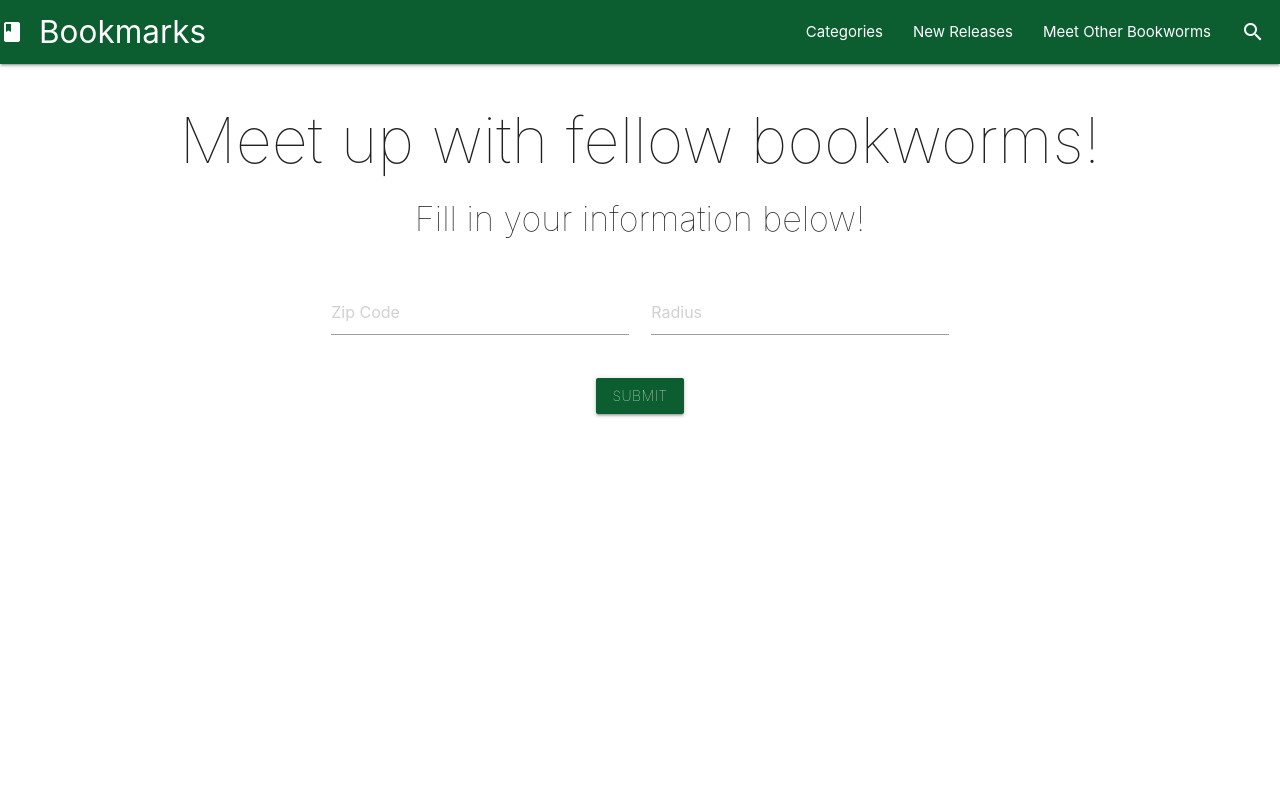
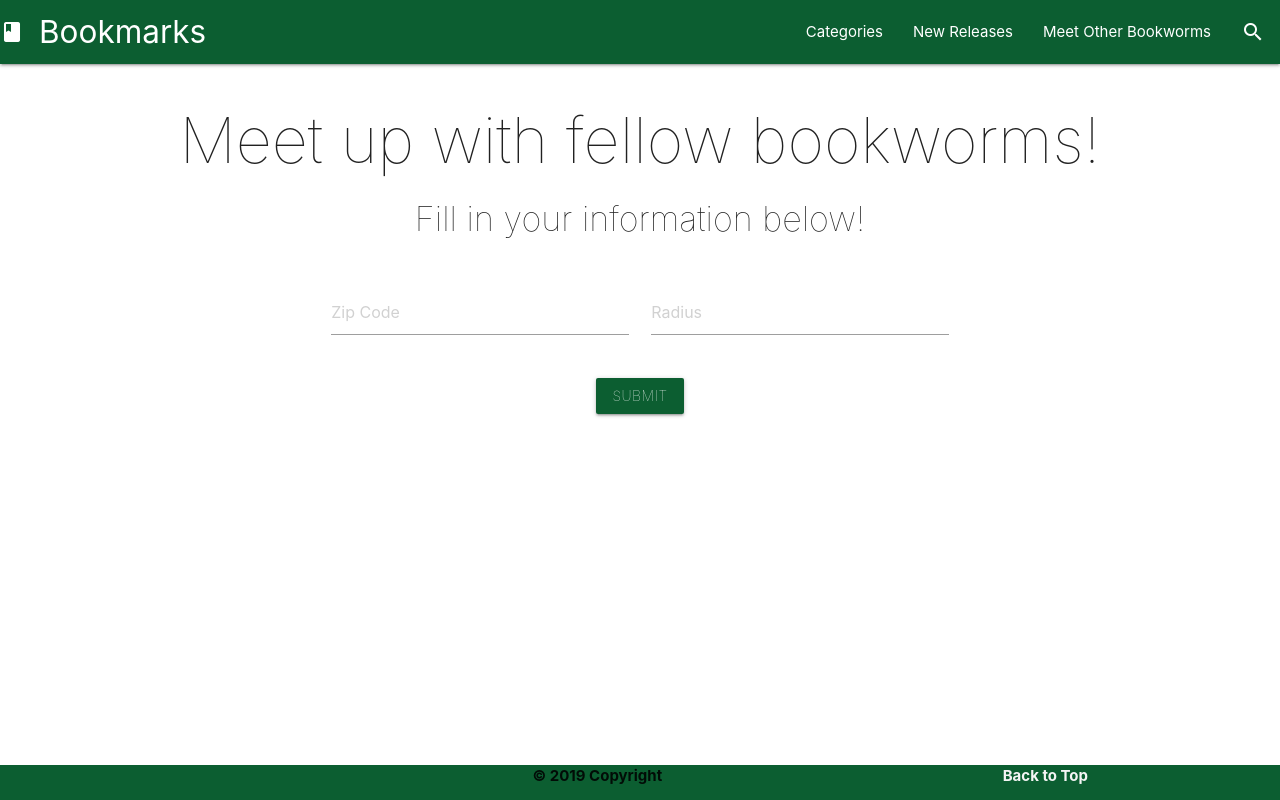
Before and after one commit to JoeZufelt/Bookmarks, a plain HTML site: page meetup.html in a window 1280 px wide. Drawn offline with nearby package versions, Linux system fonts and the light colour scheme; no server answers.

Commit message:
more changes

```diff
--- a/assets/css/meetup.css
+++ b/assets/css/meetup.css
@@ -41,7 +41,13 @@ p {
     text-align: center;
 }
 
-/* #results {
-    border: 5px, solid;
-    margin: 10px, auto;
-} */
+footer{
+    position: fixed;
+    left: 0;
+    bottom: 0;
+    width: 100%;
+    background-color: #0c5e31;
+    height: 35px;
+    text-align: center;
+    font-weight: bolder;
+}
--- a/assets/javascript/javascript.js
+++ b/assets/javascript/javascript.js
@@ -148,9 +148,10 @@ $(document).ready(function(){
         $.ajax({
             url: meetupURL,
             method: "GET",
-            dataType: 'JSONP'
         }).then(function(response){
             for (i = 0; i < response.length; i++){
+                $("#zip").val("");
+                $("#radius").val("");
                 var meetupDiv = $("<div class='meeetupDiv'>");
                 var descriptionDiv = $("<div class='newDescription'>");
                 var linkDiv = $("<div class='linkDiv'>");
--- a/meetup.html
+++ b/meetup.html
@@ -54,6 +54,15 @@
   </div>
   <!--End results-->
 
+    <!--Footer-->
+<footer>
+  <div class="footer-copyright">
+      <div class="container">
+      © 2019 Copyright
+      <a class="grey-text text-lighten-4 right" href="index.html">Back to Top</a>
+      </div>
+    </div>
+</footer>
 
   <script src="http://cdnjs.cloudflare.com/ajax/libs/jquery/2.1.3/jquery.min.js"></script>
   <script type="text/javascript" src="https://www.google.com/books/jsapi.js"></script>
```
Also changed, not shown: index.html (+0 -7 lines).
